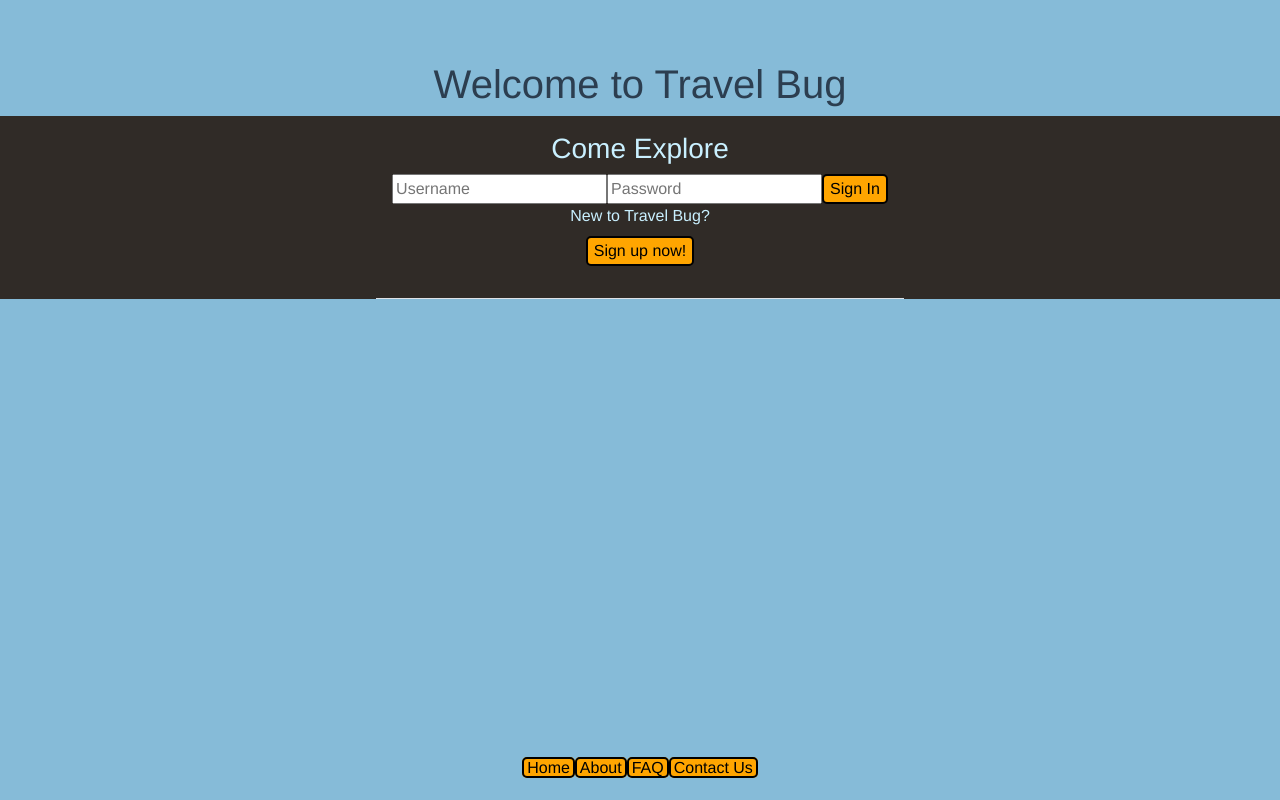
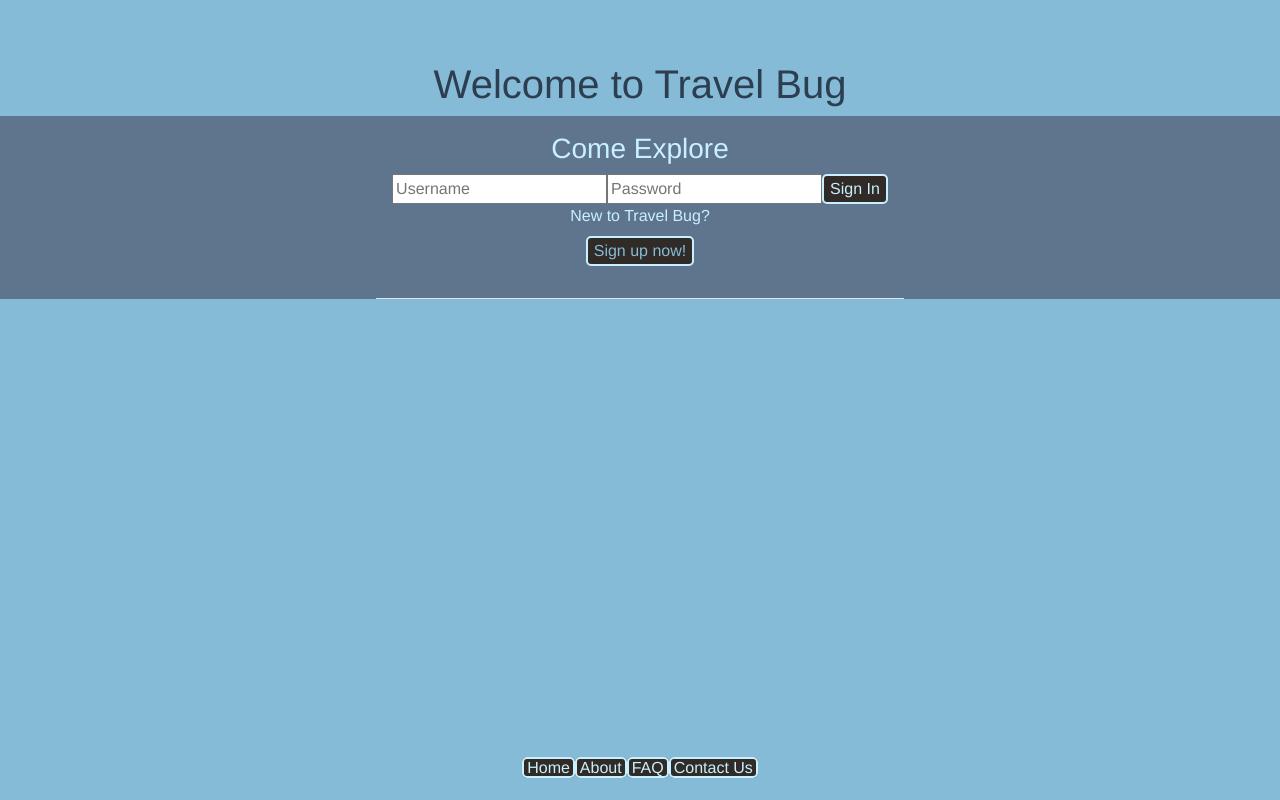
Before and after one commit to tclukies/bucketListApp, a Vue app in the folder intro-vue/: page / in a window 1280 px wide. Built offline with nearby package versions, Linux system fonts and the light colour scheme; no server answers.

Commit message:
changed modal

```diff
--- a/intro-vue/src/components/Footer.vue
+++ b/intro-vue/src/components/Footer.vue
@@ -21,16 +21,16 @@ export default {
 <style>
   .anchor{
     text-decoration: none;
-    color: black;
-    background-color: orange;
-    border: 2px solid black;
+    color: #C9F0FF;
+    background-color: #302B27;
+    border: #C9F0FF solid 2px;
     border-radius: 5px;
     padding-left:3px;;
     padding-right: 3px;
   }
 
   .anchor:hover{
-    color: orange;
-    background-color: black;
+    color: #C9F0FF;
+    background-color: #302B27;
   }
 </style>
--- a/intro-vue/src/components/Modal.vue
+++ b/intro-vue/src/components/Modal.vue
@@ -128,9 +128,9 @@ h3 {
 }
 
 button {
-  background-color: orange;
-  color:black;
-  border: black solid 2px;
+  background-color: #302B27;
+  color:#86BBD8;
+  border: #C9F0FF solid 2px;
    border-radius: 5px;
 }
 
@@ -143,7 +143,7 @@ label {
 .modal-container {
   display: flex;
   justify-content: center;
-    background-color: #302B27;
+    background-color: #5F758E;
 }
 #signin {
   display: flex;
@@ -155,9 +155,9 @@ label {
 }
 
 #signButton {
-   background-color: orange;
-  color:black;
-  border: black solid 2px;
+   background-color: #302B27;
+  color: #C9F0FF;
+  border: #C9F0FF solid 2px;
   border-radius: 5px;
 }
 </style>
```
